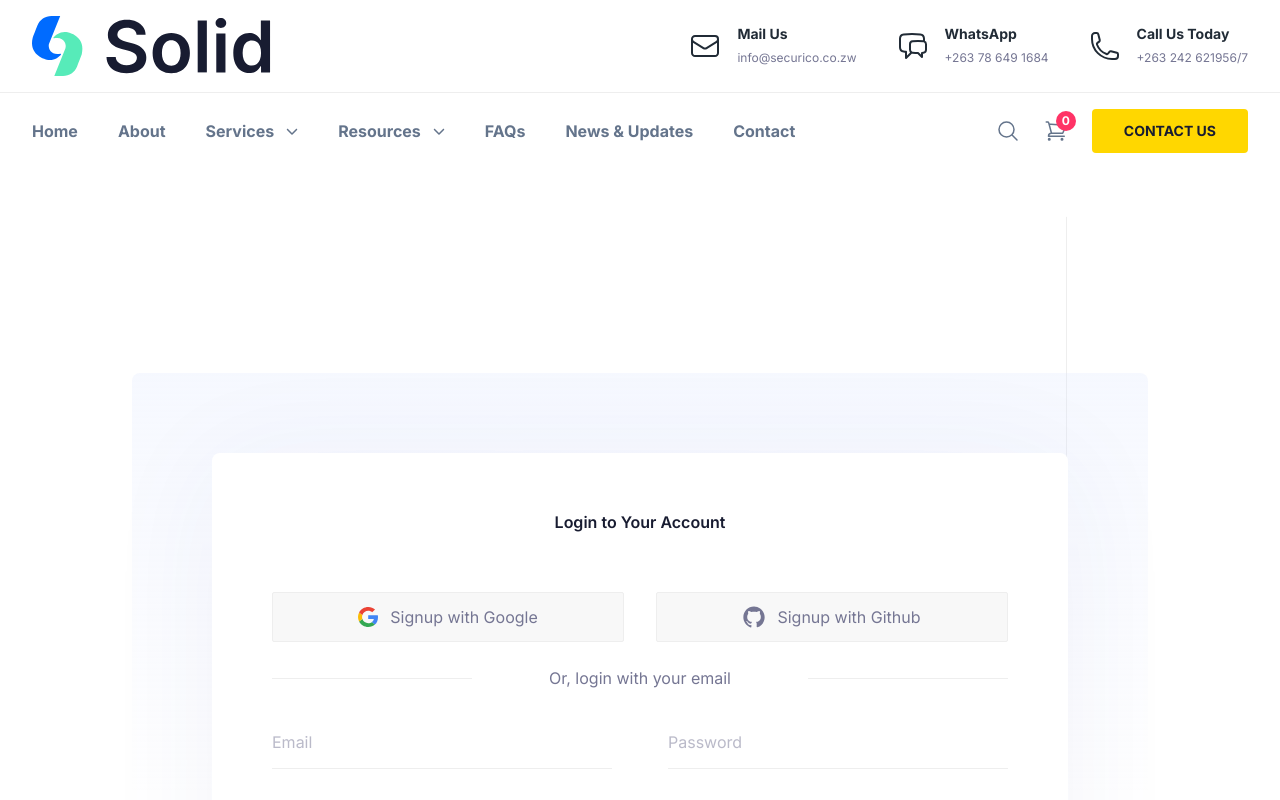
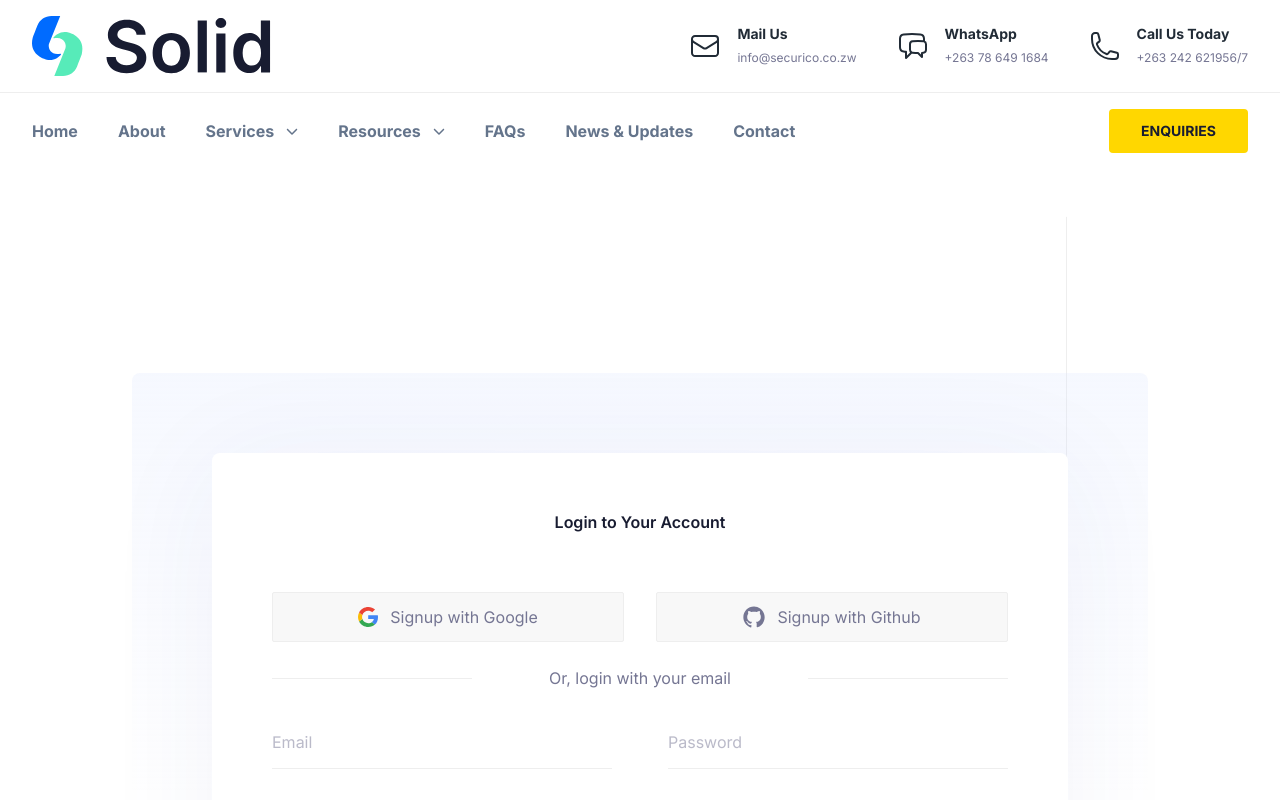
Before and after one commit to devco-apps/securico, a Next.js app: page /auth/signin in a window 1280 px wide. Shown: the top 800 px of the page. Built offline with nearby package versions, Linux system fonts and the light colour scheme.

Commit message:
refactor(Header): remove search and cart icons
Remove the search button and cart link from the header actions to simplify the navigation bar. Update the contact button text from "CONTACT US" to "ENQUIRIES" for better alignment with the site's terminology.

```diff
--- a/components/Header/index.tsx
+++ b/components/Header/index.tsx
@@ -296,51 +296,12 @@ const Header = () => {
 
               {/* Right Side Actions */}
               <div className="mt-7 flex items-center gap-6 xl:mt-0">
-                {/* Search Icon */}
-                <button aria-label="search" className="text-[#64748b] hover:text-primary dark:text-white">
-                  <svg
-                    xmlns="http://www.w3.org/2000/svg"
-                    fill="none"
-                    viewBox="0 0 24 24"
-                    strokeWidth="1.5"
-                    stroke="currentColor"
-                    className="h-6 w-6"
-                  >
-                    <path
-                      strokeLinecap="round"
-                      strokeLinejoin="round"
-                      d="M21 21l-5.197-5.197m0 0A7.5 7.5 0 105.196 5.196a7.5 7.5 0 0010.607 10.607z"
-                    />
-                  </svg>
-                </button>
-
-                {/* Cart Icon */}
-                <Link href="#" className="relative text-[#64748b] hover:text-primary dark:text-white">
-                  <svg
-                    xmlns="http://www.w3.org/2000/svg"
-                    fill="none"
-                    viewBox="0 0 24 24"
-                    strokeWidth="1.5"
-                    stroke="currentColor"
-                    className="h-6 w-6"
-                  >
-                    <path
-                      strokeLinecap="round"
-                      strokeLinejoin="round"
-                      d="M2.25 3h1.386c.51 0 .955.343 1.087.835l.383 1.437M7.5 14.25a3 3 0 00-3 3h15.75m-12.75-3h11.218c1.121-2.3 2.1-4.684 2.924-7.138a60.114 60.114 0 00-16.536-1.84M7.5 14.25L5.106 5.272M6 20.25a.75.75 0 11-1.5 0 .75.75 0 011.5 0zm12.75 0a.75.75 0 11-1.5 0 .75.75 0 011.5 0z"
-                    />
-                  </svg>
-                  <span className="absolute -right-2 -top-2 flex h-5 w-5 items-center justify-center rounded-full bg-[#ff3366] text-xs font-bold text-white">
-                    0
-                  </span>
-                </Link>
-
                 {/* Contact Us Button */}
                 <Link
                   href="#"
                   className="hidden rounded-sm bg-[#FFD700] px-8 py-3 text-sm font-bold text-black transition-all hover:bg-opacity-90 xl:block"
                 >
-                  CONTACT US
+                  ENQUIRIES
                 </Link>
               </div>
             </div>
```
